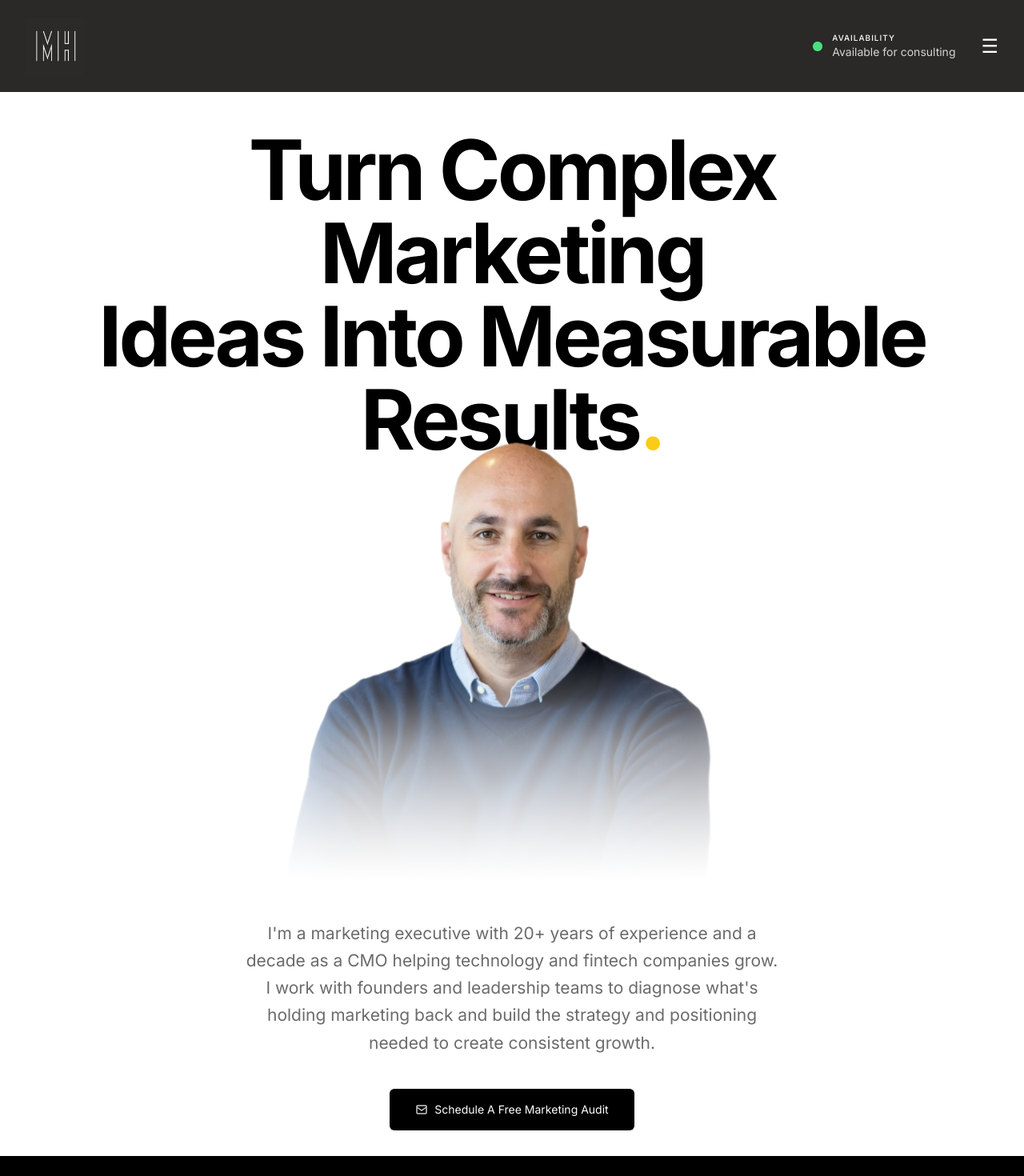
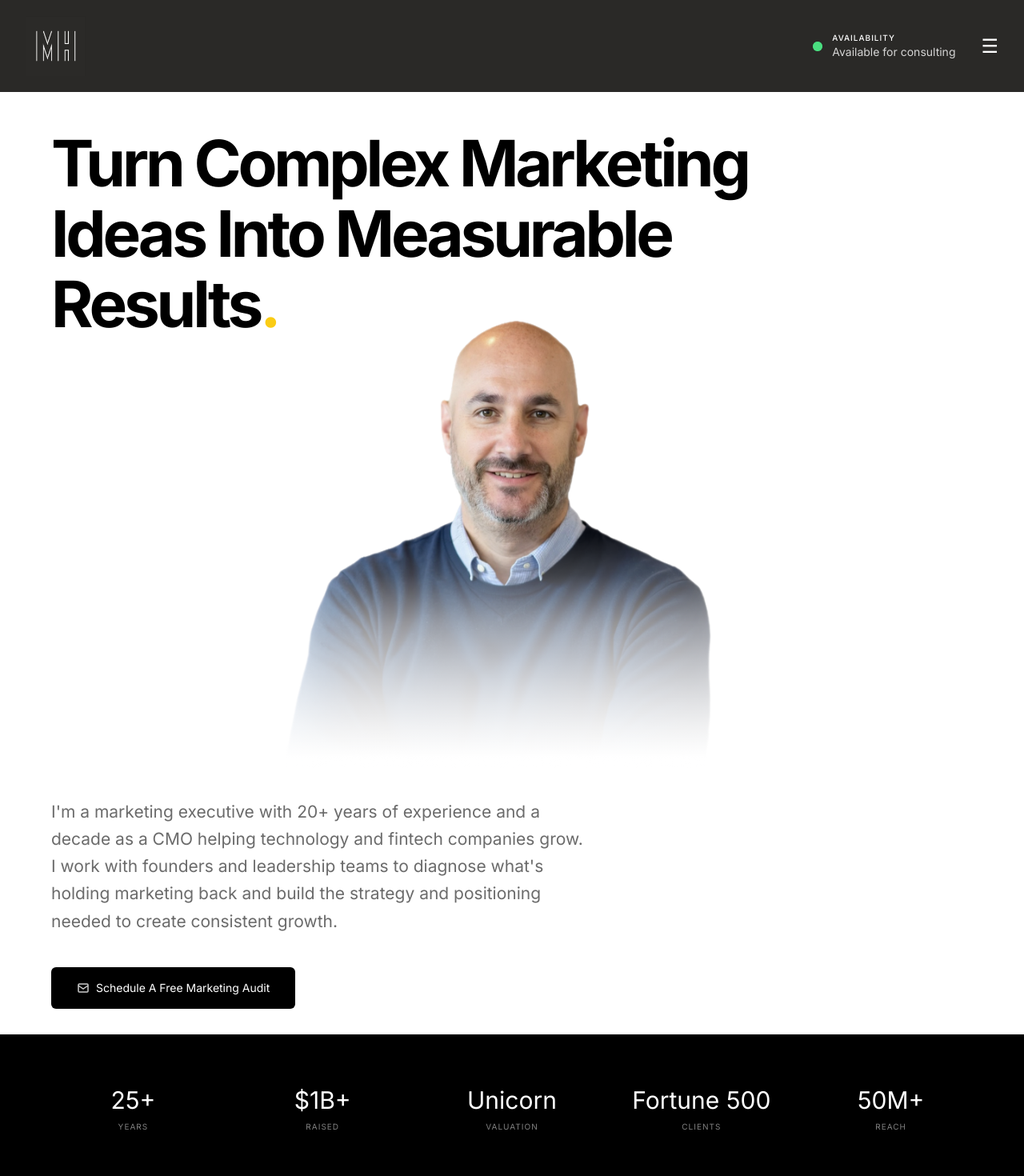
Before and after one commit to mrh1976/mherron, a Next.js app: page / in a window 1280 px wide. Shown: the top 1470 px of the page at 80% size. Built offline with nearby package versions, Linux system fonts and the light colour scheme.

Commit message:
Update page.tsx

```diff
--- a/app/page.tsx
+++ b/app/page.tsx
@@ -81,11 +81,9 @@ export default function Home() {
       </nav>
 
       <section className="pt-40 pb-8 px-8">
-        <div className="max-w-6xl mx-auto text-center">
-          <h1 className="text-[104px] font-[800] mb-0 leading-[104px] tracking-[-4.16px]">
-            Turn Complex Marketing
-            <br />
-            Ideas Into Measurable Results
+        <div className="max-w-6xl mx-auto">
+          <h1 className="text-[68px] md:text-[80px] font-[800] mb-0 leading-[1.1] tracking-[-4.16px] max-w-5xl">
+            Turn Complex Marketing Ideas Into Measurable Results
             <span className="text-yellow-400">.</span>
           </h1>
 
@@ -101,7 +99,7 @@ export default function Home() {
             <div className="absolute inset-0 bg-gradient-to-b from-transparent via-transparent via-50% to-white pointer-events-none"></div>
           </div>
 
-          <p className="relative z-10 text-[21px] text-[#6b6b6b] max-w-2xl mx-auto mb-10 leading-relaxed -mt-24">
+          <p className="relative z-10 text-[21px] text-[#6b6b6b] max-w-2xl mb-10 leading-relaxed -mt-24">
             I&apos;m a marketing executive with 20+ years of experience and a
             decade as a CMO helping technology and fintech companies grow. I
             work with founders and leadership teams to diagnose what&apos;s holding
```
